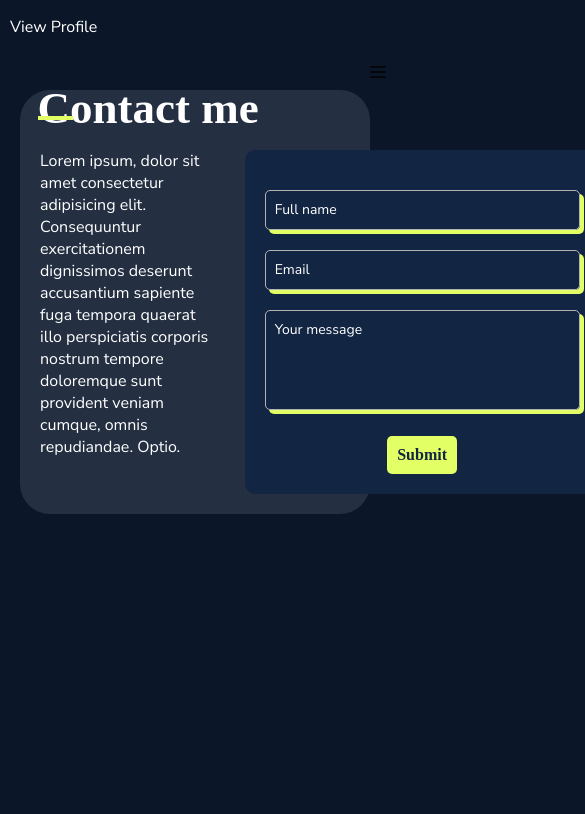
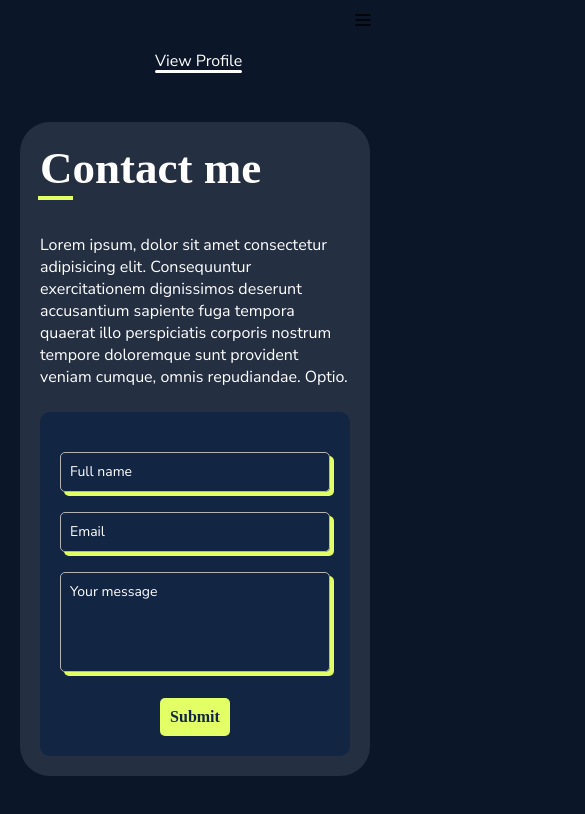
Before and after one commit to drizzy009/my-portfolio, a React (Vite) app: page /contact in a window 390 px wide. Shown: the top 814 px of the page, 585 px wide, since content can reach past the window. Built offline with nearby package versions, Linux system fonts and the light colour scheme; a web font is replaced by a local one.

Commit message:
css update

```diff
--- a/src/components/ContactForm/ContactForm.module.scss
+++ b/src/components/ContactForm/ContactForm.module.scss
@@ -99,3 +99,10 @@
   display: flex;
   height: 30px;
 }
+
+
+@media screen and (max-width: 767px) {
+  .formContainer {
+    width: 100%;
+  }
+}
--- a/src/components/Header/Header.module.scss
+++ b/src/components/Header/Header.module.scss
@@ -27,8 +27,8 @@
 .flex {
   display: flex;
   position: absolute;
-  top: 0;
-  right: 35%;
+  top: -50px;
+  right: 2%;
   z-index: 1;
   background: var(--yellow);
 }
@@ -47,6 +47,13 @@
   }
   .nav_mobile_main {
     display: block;
+    img {
+      position: fixed;
+      top: 1%;
+      left: 90%;
+      right: 0;
+      bottom: 0;
+    }
   }
   .nav_background {
     background: unset;
--- a/src/components/Sidebar/Sidebar.jsx
+++ b/src/components/Sidebar/Sidebar.jsx
@@ -1,5 +1,5 @@
 import { useState } from "react";
-import { FaChevronLeft } from "react-icons/fa6";
+import { PiMinusBold } from "react-icons/pi";
 import {
   IoMailSharp,
   IoLogoGithub,
@@ -21,7 +21,7 @@ const Sidebar = () => {
     <aside className={`${styles.aside} ${menuOpen ? styles.open : ""}`}>
       <div className={styles.hamburger} onClick={toggleMenu}>
         {menuOpen ? (
-          <FaChevronLeft className={styles.closeIcon} />
+          <PiMinusBold className={styles.closeIcon} />
         ) : (
           <>
             <div className={`${styles.hamburgerLine}`}>
@@ -120,7 +120,7 @@ const Sidebar = () => {
           <span aria-label="Developers name">Sirdi Fusuy</span>
           <span aria-label="My role">Frontend Developer</span>
         </div>
-        <hr />
+        <hr style={{width: "60%", margin: "auto"}} />
         <div className={styles.myInfo}>
           <div className={styles.icon}>
             <IoMailSharp />
--- a/src/components/Sidebar/Sidebar.module.scss
+++ b/src/components/Sidebar/Sidebar.module.scss
@@ -19,7 +19,7 @@
   width: 100px;
   height: 2px;
   transition: transform 0.3s ease-in-out;
-  transform: translateY(-64px);
+  transform: translate(-50%, -30px);
 }
 .mainList {
   display: block;
@@ -93,6 +93,10 @@
     padding: 20px 0;
     transition: width 0.3s ease-in-out;
     z-index: 1;
+    display: flex;
+    flex-direction: column;
+    margin: auto;
+    position: unset;
   }
 
   .hamburger {
@@ -129,9 +133,27 @@
   }
 
   .open .closeIcon {
-    transform: translate(40%, 300%);
+    transform: translate(15%, -100%);
     border: 3px solid #a3a4a4;
     border-radius: 50%;
     padding: 6px;
   }
+  .myInfo {
+    flex-direction: column;
+    align-items: center;
+  }
+  .content {
+    text-align: center;
+  }
+  .hamburgerLine span::after {
+    content: "";
+    position: absolute;
+    top: 20px;
+    bottom: 0;
+    left: 0;
+    right: 0;
+    border-bottom: 3px solid;
+    width: 87%;
+    border-radius: 12px;
+  }
 }
--- a/src/pages/contact/Contact.module.scss
+++ b/src/pages/contact/Contact.module.scss
@@ -35,3 +35,22 @@
     width: 40%;
   }
 }
+
+@media screen and (max-width: 767px) {
+  .main_container {
+    flex-direction: column;
+    flex-wrap: unset;
+  }
+  .heading h1 {
+    position: unset;
+  }
+  .formContainer {
+    flex-direction: column;
+    p {
+      width: 100%;
+    }
+  }
+  .heading::after {
+    bottom: 88%;
+  }
+}
--- a/vite.config.js
+++ b/vite.config.js
@@ -4,4 +4,7 @@ import react from '@vitejs/plugin-react-swc'
 // https://vitejs.dev/config/
 export default defineConfig({
   plugins: [react()],
+  server: {
+    host: '0.0.0.0', // Expose the server to the network
+  },
 })
```
